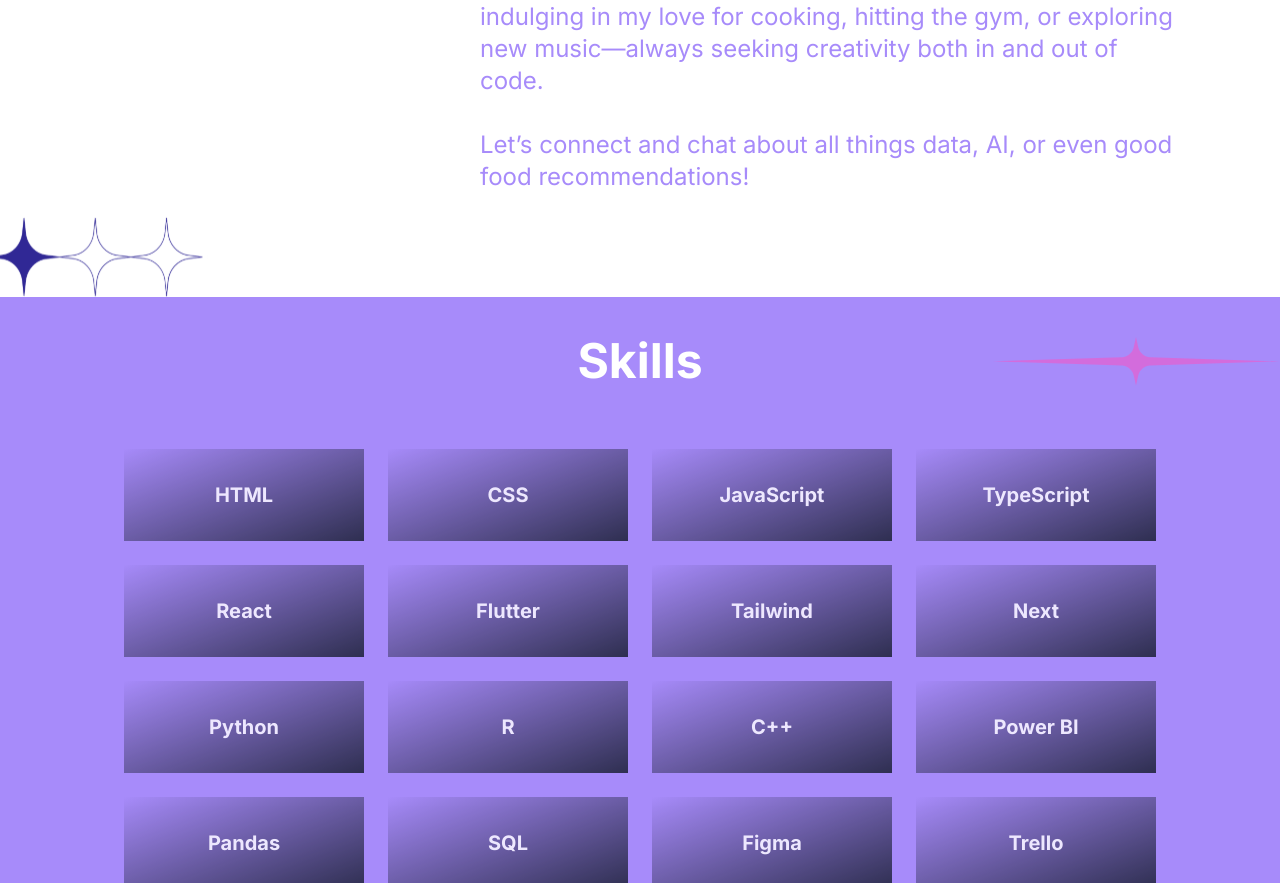
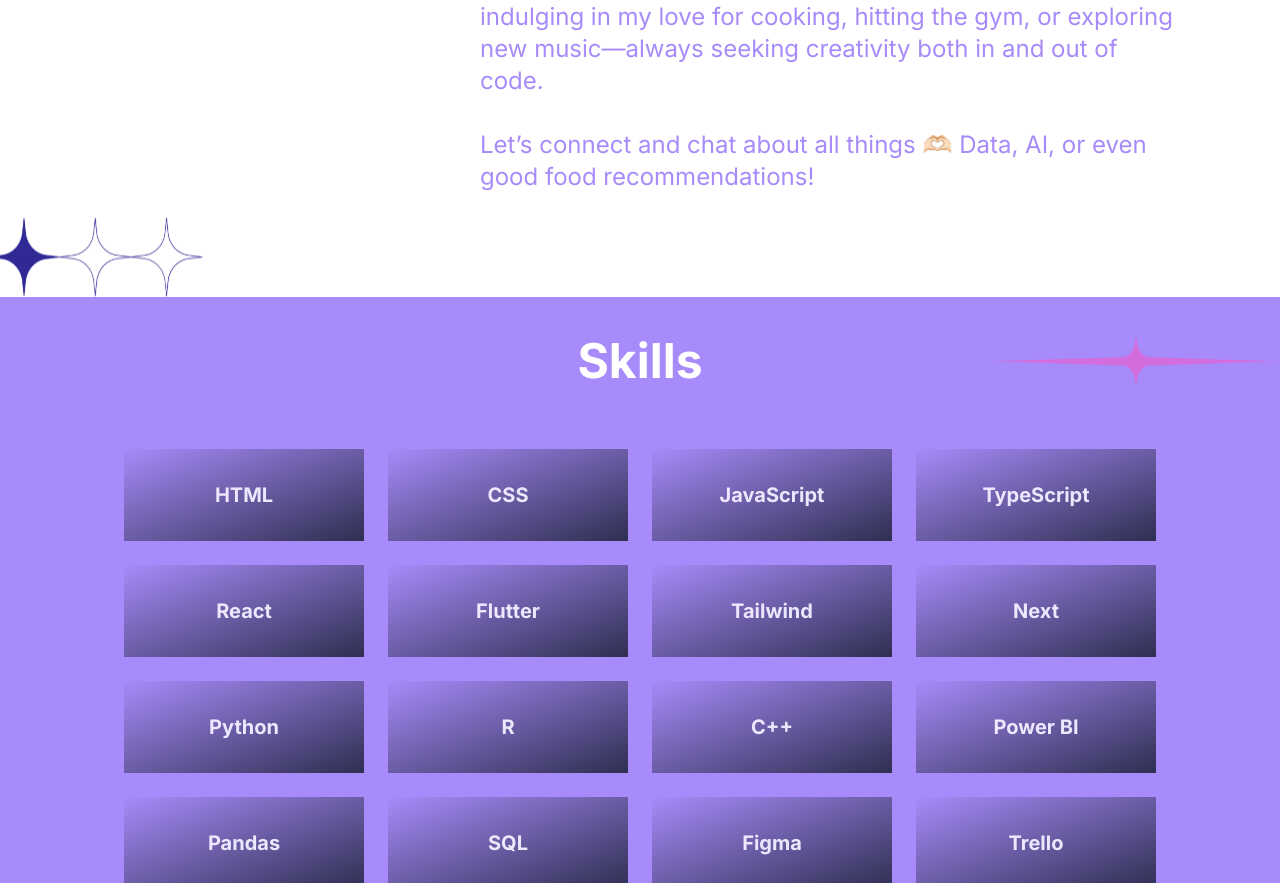
Before and after one commit to jiatangzhi/personal-web, a Vue app: page / in a window 1280 px wide. Shown: the part 1503-2386 px from the top of the page. Built offline with nearby package versions, Linux system fonts and the light colour scheme.

Commit message:
Update About.vue

```diff
--- a/src/components/About.vue
+++ b/src/components/About.vue
@@ -12,7 +12,7 @@
       <p class="py-4 ">Currently, I design and optimize data pipelines, develop AI-powered retrieval systems, and architect lakehouse solutions, refining my expertise in cloud-native architectures and large-scale data processing.</p>
       <p>When I’m not working with data, you’ll probably find me indulging in my love for cooking, hitting the gym, or exploring new music—always seeking creativity both in and out of code.</p>
       <br></br>
-      <p>Let’s connect and chat about all things data, AI, or even good food recommendations!</p>
+      <p>Let’s connect and chat about all things 🫶🏻 Data, AI, or even good food recommendations!</p>
     </div>
     <img src="/about/el-star.svg" alt="Star" class="absolute bottom-0 left-0 w-44 lg:w-52 2xl:w-64">
   </div>
```
